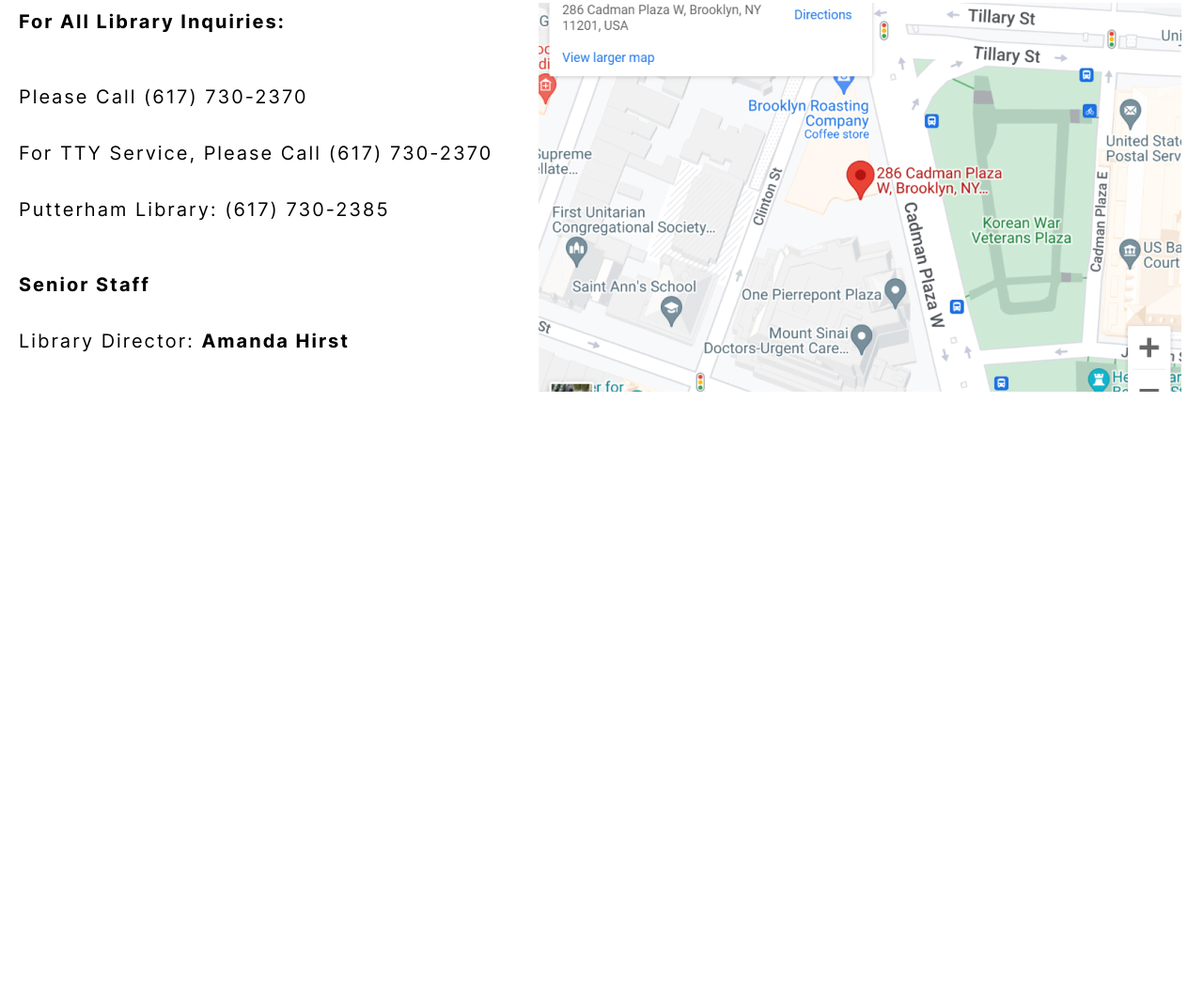
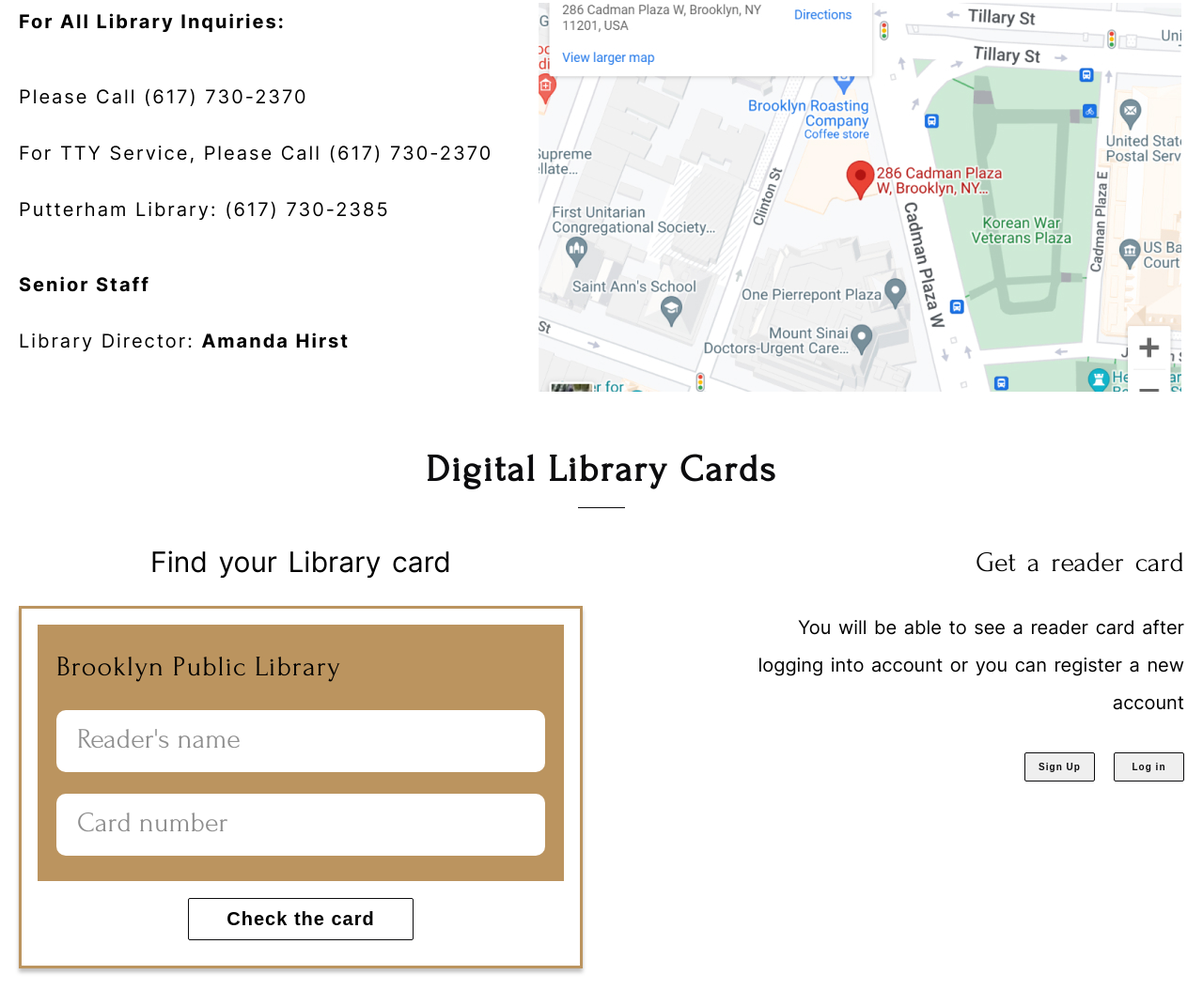
Before and after one commit to Rednata/img-gallery, a website: page library/src/index.html in a window 1280 px wide. Shown: the part 3964-5035 px from the top of the page at 94% size. Before the commit the page ends 4434 px from the top, so only its background shows below. Drawn offline with nearby package versions, Linux system fonts and the light colour scheme; files that its build step writes are made by us from their sources; files whose address does not match are found by name.

Commit message:
feat: add Digital

```diff
--- a/library/src/index.html
+++ b/library/src/index.html
@@ -293,6 +293,44 @@
     </div>
 
   </section>
+
+  <section class="digital section">
+    <div class="container">
+      <h2 class="digital__title title">Digital Library Cards</h2>
+      <div class="digital__wrap">
+        <div class="digital__wrap-form">
+          <h3 class="digital__wrap-form-title">Find your Library card</h3>
+          <form action="" class="digital__form form">
+            <div class="form__wrap">
+              <fieldset class="form__fieldset">
+                <legend class="form__legend">Brooklyn Public Library</legend>
+                <label for="" class="form__label">
+                  <input type="text" class="form__input" placeholder="Reader's name">
+                </label>
+                <label for="" class="form__label">
+                  <input type="number" class="form__input" placeholder="Card number">
+                </label>
+              </fieldset>
+            </div>
+
+            <button class="form__btn">Check the card</button>
+          </form>
+        </div>
+
+        <div class="digital__get-card get-card">
+          <h3 class="get-card__title">Get a reader card</h3>
+          <p class="get-card__text">
+            You will be able to see a reader card after logging into account or you can register a new account
+          </p>
+          <div class="get-card__wrap-btn">
+            <button class="get-card__btn btn">Sign Up</button>
+            <button class="get-card__btn btn">Log in</button>
+          </div>
+        </div>
+      </div>
+    </div>
+
+  </section>
   </main>
 </body>
 </html>
--- /dev/null
+++ b/library/src/scss/_digital.scss
@@ -0,0 +1,134 @@
+.digital {
+  padding-top: 10px;
+
+  &__title {
+    margin-bottom: 38px;
+  }
+
+  &__wrap {
+    display: flex;
+    justify-content: space-between;
+  }
+
+  &__wrap-form {
+    min-width: 600px;
+  }
+
+  &__wrap-form-title {
+    font-weight: 400;
+    font-size: 30px;
+    margin-bottom: 27px;
+    text-align: center;
+    word-spacing: 3px;
+  }
+
+  &__form {
+
+  }
+
+  &__get-card {
+  }
+}
+
+.title {
+}
+.form {
+  padding: 17px 17px 27px;
+  border: 3px solid $accent-color;
+  box-shadow: 0px 4px 4px 0px rgba(0, 0, 0, 0.25);
+
+  &__wrap {
+    background-color: $accent-color;
+    margin-bottom: 18px;
+    padding-top: 20px;
+    padding-bottom: 14px;
+    // padding: 20px 0px 25px;
+  }
+
+  &__fieldset {
+    border: none;
+    border-right: 5px solid $accent-color;
+    border-left: 5px solid $accent-color;
+    border-bottom: 0
+  }
+
+  &__legend {
+    font-family: Forum, Georgia, serif;
+    font-size: 30px;
+    line-height: 50px;
+    margin-bottom: 14px;
+    letter-spacing: 1px;
+  }
+
+  &__label {
+  }
+
+  &__input {
+    display: block;
+    width: 100%;
+    height: 66px;
+    border-radius: 10px;
+    border: none;
+
+    &[type='text'] {
+      margin-bottom: 23px;
+    }
+
+    &::placeholder {
+      color: $grey-color;
+      font-family: Forum, Georgia, serif;
+      font-size: 30px;
+      line-height: 50px;
+      padding-left: 20px;
+    }
+
+  }
+
+  &__btn {
+    display: block;
+    margin: 0 auto;
+    font-weight: 700;
+    padding: 10px 40px;
+    border: 1px solid $second-dark;
+    border-radius: 2px;
+    background-color: transparent;
+    letter-spacing: 1px;;
+  }
+}
+.get-card {
+  text-align: right;
+  max-width: 460px;
+
+  &__title {
+    font-family: Forum, Georgia, serif;
+    font-size: 30px;
+    font-weight: 400;
+    word-spacing: 4px;
+    margin-bottom: 30px;
+  }
+
+  &__text {
+    line-height: 40px;
+    word-spacing: 2px;
+    margin-bottom: 33px;
+  }
+
+  &__wrap-btn {
+    display: flex;
+    gap: 20px;
+    justify-content: flex-end;
+  }
+
+  &__btn {
+    color: $second-dark;
+    font-size: 10px;
+    font-weight: 700;
+    letter-spacing: 1px;
+    border-radius: 2px;
+    border: 1px solid $second-dark;
+    min-width: 75px;
+    min-height: 31px;
+  }
+}
+.btn {
+}
--- a/library/src/scss/_var.scss
+++ b/library/src/scss/_var.scss
@@ -2,6 +2,7 @@
 $main-dark: #000000;
 $accent-color: #BB945F;
 $second-dark: #0C0C0E;
+$grey-color: #8E8E8E;
 
 $tablet: 768px;
 $laptop: 1024px;
--- a/library/src/scss/index.scss
+++ b/library/src/scss/index.scss
@@ -13,3 +13,4 @@
 @import 'card';
 @import 'coffee';
 @import 'contacts';
+@import 'digital';
```
Also changed, not shown: library/dist/css/index.min.css, library/dist/index.html.
